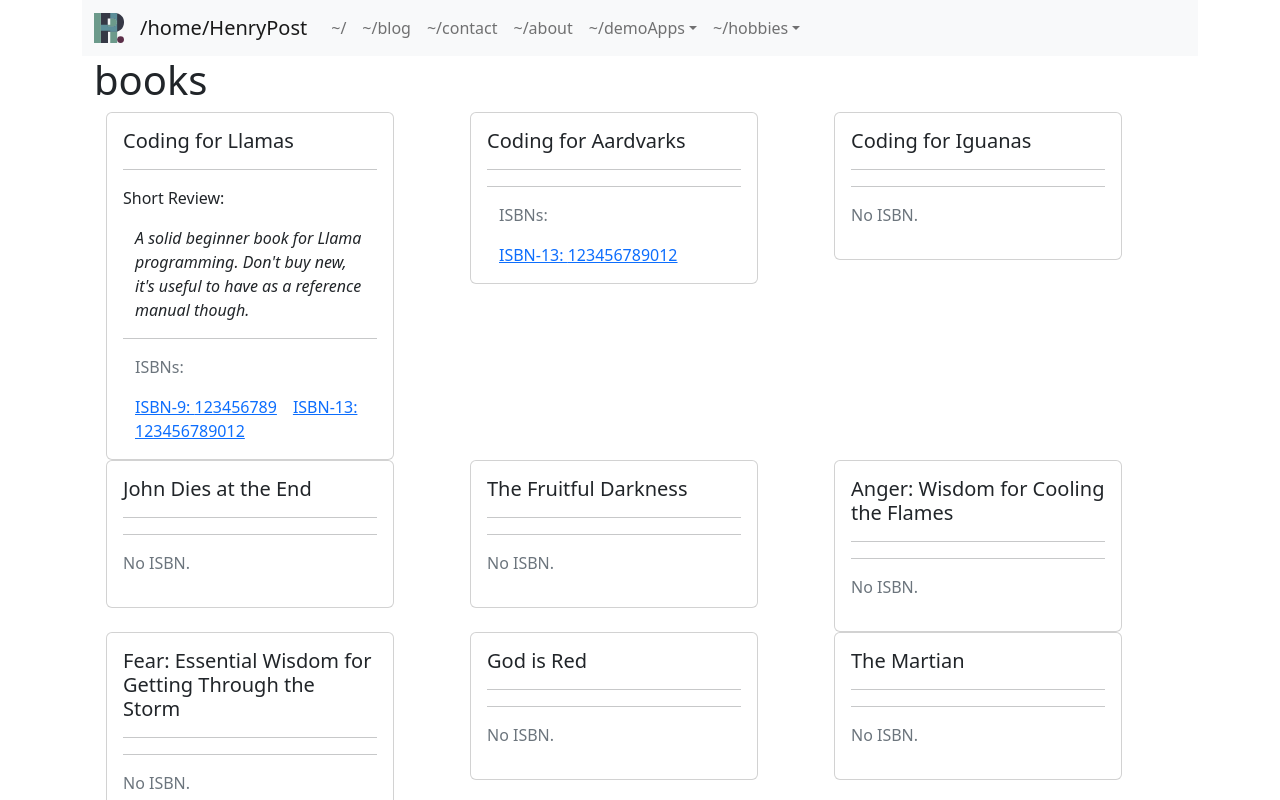
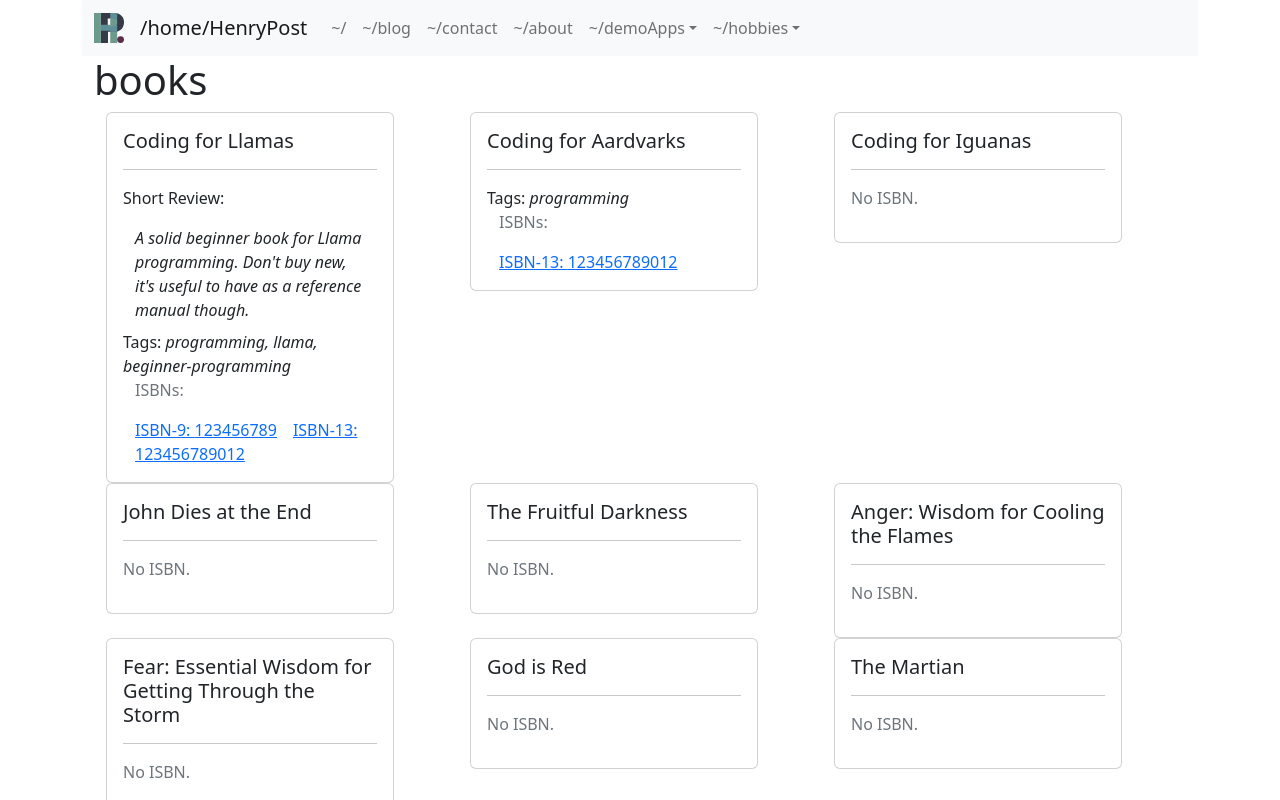
Before and after one commit to meltingscales/henrypost.net, a React (Create React App) app: page /hobbies/books in a window 1280 px wide. Shown: the top 800 px of the page. Built offline with nearby package versions, Linux system fonts and the light colour scheme.

Commit message:
fix hr duplication

```diff
--- a/src/component/CBookReview.tsx
+++ b/src/component/CBookReview.tsx
@@ -3,7 +3,7 @@ import {EltBookReviewProps} from "../pages/hobbies/Books";
 
 export const CBookReview = ({bookReview}: EltBookReviewProps) => {
 
-    var eltShortReview = <></>;
+    var eltShortReview = null;
     if (bookReview.hasShortReview()) {
         eltShortReview = (
 
@@ -16,7 +16,7 @@ export const CBookReview = ({bookReview}: EltBookReviewProps) => {
         )
     }
 
-    var eltTags: JSX.Element = <></>;
+    var eltTags: JSX.Element = null;
     if (bookReview.data.tags) {
         eltTags = (
             <aside>
@@ -26,9 +26,27 @@ export const CBookReview = ({bookReview}: EltBookReviewProps) => {
 
     }
 
-    var eltLongReview: JSX.Element = <></>
+    var eltLongReview: JSX.Element = null
     if (bookReview.data.longReview) {
         eltLongReview = <aside>{bookReview.data.longReview}</aside>
+    }
+
+
+    console.log(eltShortReview)
+    console.log(eltLongReview)
+    console.log(eltTags)
+
+
+    if (eltShortReview === null) {
+        eltShortReview = null
+    }
+
+    if (eltLongReview === null) {
+        eltLongReview = null
+    }
+
+    if (eltTags === null) {
+        eltTags = null
     }
 
 
@@ -36,10 +54,10 @@ export const CBookReview = ({bookReview}: EltBookReviewProps) => {
         <Card style={{width: '18rem'}}>
             <Card.Body>
                 <Card.Title>{bookReview.data.title}</Card.Title>
-                <hr/>
-                {eltShortReview ? eltShortReview : <hr/>}
-                {eltLongReview ? eltLongReview : <hr/>}
-                {eltTags === <></> ? eltTags : <hr/>}
+                <hr id={'belowTitle'}/>
+                {eltShortReview}
+                {eltLongReview}
+                {eltTags}
                 {bookReview.renderBothISBNs()}
             </Card.Body>
         </Card>
--- a/src/model/MBookReview.tsx
+++ b/src/model/MBookReview.tsx
@@ -11,7 +11,7 @@ export type TBookReview = TGeneralMediaReview & {
 
 export class MBookReview extends MGenericMediaReview {
 
-    data: TBookReview;
+    data: TBookReview = null;
 
     constructor(data: TBookReview) {
         super(data);
```
